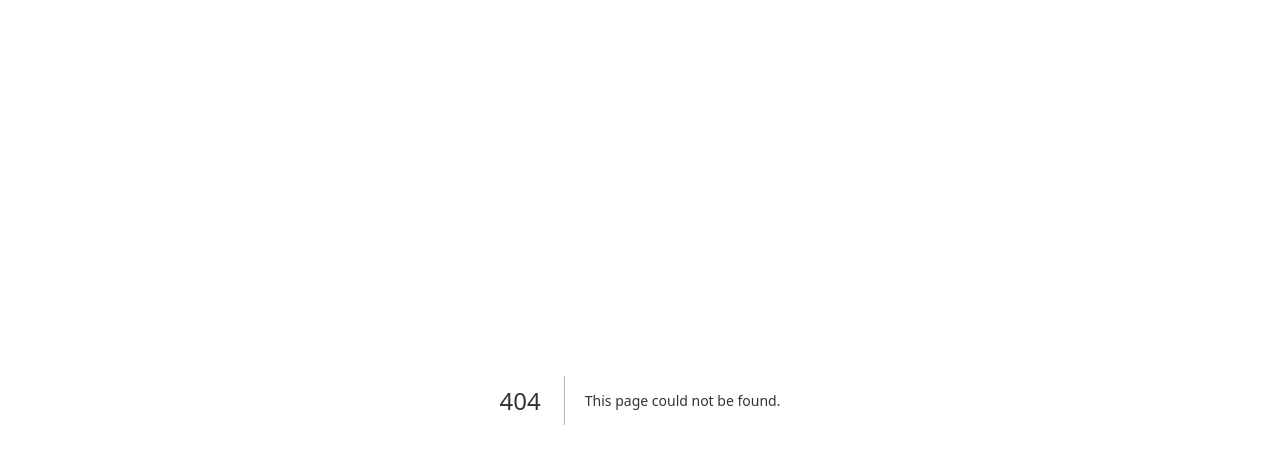
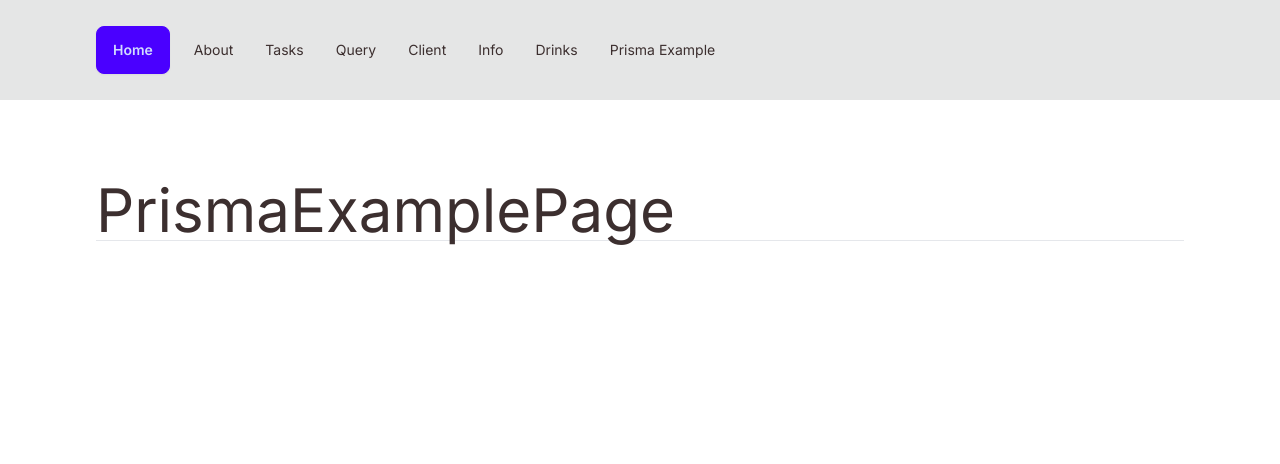
Before and after one commit to amarkpark/smilga-small, a Next.js app: page /prisma-example in a window 1280 px wide. Before the commit this address had no page. Shown: the top 464 px of the page. Built offline with nearby package versions, Linux system fonts and the light colour scheme.

Commit message:
Add Navbar component, edit all pages and layout

```diff
--- a/app/about/info/page.js
+++ b/app/about/info/page.js
@@ -1,13 +1,8 @@
-// import React from 'react'
-
-import Link from "next/link"
-
 const InfoPage = () => {
   return (
     <div>
-      <Link href="/" class="text-3xl">Home</Link>
+      <h1 className="text-6xl">InfoPage</h1>
       <hr />
-      <h1 class="text-6xl">InfoPage</h1>
     </div>
   )
 }
--- a/app/about/page.js
+++ b/app/about/page.js
@@ -1,16 +1,8 @@
-// import React from 'react'
-
-import Link from "next/link"
-
 const AboutPage = () => {
   return (
     <div>
-      <Link href="/" class="text-3xl">Home</Link>
+      <h1 className="text-6xl">AboutPage</h1>
       <hr />
-      <h1 class="text-6xl">AboutPage</h1>
-      <div class="px-10 py-10">
-        <Link href="/about/info" class="text-3xl">Info</Link>
-      </div>
     </div>
   )
 }
--- /dev/null
+++ b/app/client/page.js
@@ -0,0 +1,10 @@
+const ClientPage = () => {
+  return (
+    <div>
+      <h1 className="text-6xl">ClientPage</h1>
+      <hr />
+    </div>
+  )
+}
+
+export default ClientPage
--- /dev/null
+++ b/app/drinks/page.js
@@ -0,0 +1,10 @@
+const DrinksPage = () => {
+  return (
+    <div>
+      <h1 className="text-6xl">DrinksPage</h1>
+      <hr />
+    </div>
+  )
+}
+
+export default DrinksPage
--- a/app/layout.js
+++ b/app/layout.js
@@ -1,17 +1,21 @@
 import { Inter } from "next/font/google";
 import "./globals.css";
+import Navbar from "@/components/Navbar";
 
 const inter = Inter({ subsets: ["latin"] });
 
 export const metadata = {
-  title: "Create Next App",
-  description: "Generated by create next app",
+  title: "Next.JS Practice",
+  description: "First Next.JS Project - Smilga tutuorial https://github.com/john-smilga/nextjs-course-openai",
 };
 
 export default function RootLayout({ children }) {
   return (
     <html lang="en">
-      <body className={inter.className}>{children}</body>
+      <body className={inter.className}>
+        <Navbar />
+        <main className="px-8 py-20 max-w-6xl mx-auto">{children}</main>
+      </body>
     </html>
   );
 }
--- a/app/page.js
+++ b/app/page.js
@@ -1,11 +1,10 @@
-import Link from 'next/link'
 import React from 'react'
 
 const HomePage = () => {
   return (
     <div>
-      <Link href="/about" class="text-3xl">About</Link>
-      <h1 class="text-7xl">HomePage</h1>
+      <h1 className="text-6xl">HomePage</h1>
+      <hr />
     </div>
   )
 }
--- /dev/null
+++ b/app/prisma-example/page.js
@@ -0,0 +1,10 @@
+const PrismaExamplePage = () => {
+  return (
+    <div>
+      <h1 className="text-6xl">PrismaExamplePage</h1>
+      <hr />
+    </div>
+  )
+}
+
+export default PrismaExamplePage
--- /dev/null
+++ b/app/query/page.js
@@ -0,0 +1,10 @@
+const QueryPage = () => {
+  return (
+    <div>
+      <h1 className="text-6xl">QueryPage</h1>
+      <hr />
+    </div>
+  )
+}
+
+export default QueryPage
--- /dev/null
+++ b/app/tasks/page.js
@@ -0,0 +1,10 @@
+const TasksPage = () => {
+  return (
+    <div>
+      <h1 className="text-6xl">TasksPage</h1>
+      <hr />
+    </div>
+  )
+}
+
+export default TasksPage
--- /dev/null
+++ b/components/Navbar.jsx
@@ -0,0 +1,34 @@
+import Link from "next/link"
+
+const links = [
+  { label: "About", href: "/about" },
+  { label: "Tasks", href: "/tasks" },
+  { label: "Query", href: "/query" },
+  { label: "Client", href: "/client" },
+  { label: "Info", href: "/about/info" },
+  { label: "Drinks", href: "/drinks" },
+  { label: "Prisma Example", href: "/prisma-example" },
+];
+
+const Navbar = () => {
+  return (
+    <nav className="bg-base-300 py-4">
+      <div className="navbar px-8 max-w-6xl mx-auto flex-col sm:flex-row">
+        <Link href="/" className="btn btn-primary">Home</Link>
+        <ul className="menu menu-horizontal md:ml=8">
+          {links.map(link => {
+            return (
+              <li key={link.href}>
+                <Link href={link.href} className="capitalize">
+                  {link.label}
+                </Link>
+              </li>
+            )
+          })}
+        </ul>
+      </div>
+    </nav>
+  )
+};
+
+export default Navbar;
--- a/package.json
+++ b/package.json
@@ -9,11 +9,13 @@
     "lint": "next lint"
   },
   "dependencies": {
+    "@tailwindcss/typography": "^0.5.13",
+    "next": "14.2.3",
     "react": "^18",
-    "react-dom": "^18",
-    "next": "14.2.3"
+    "react-dom": "^18"
   },
   "devDependencies": {
+    "daisyui": "^4.11.1",
     "postcss": "^8",
     "tailwindcss": "^3.4.1"
   }
--- a/tailwind.config.js
+++ b/tailwind.config.js
@@ -14,5 +14,5 @@ module.exports = {
       },
     },
   },
-  plugins: [],
+  plugins: [require('@tailwindcss/typography'), require('daisyui')],
 };
```
Also changed, not shown: 1 other file (tests, documents, lock files or other folders).
